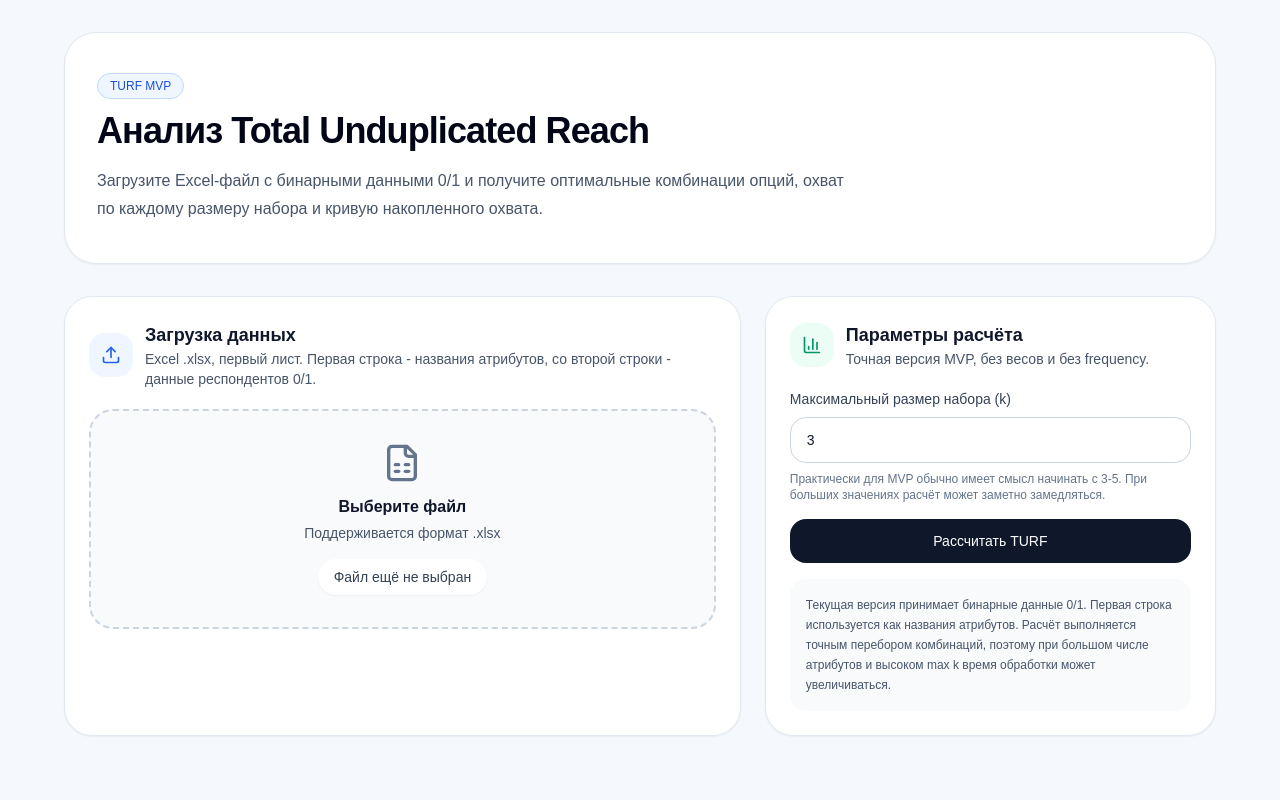
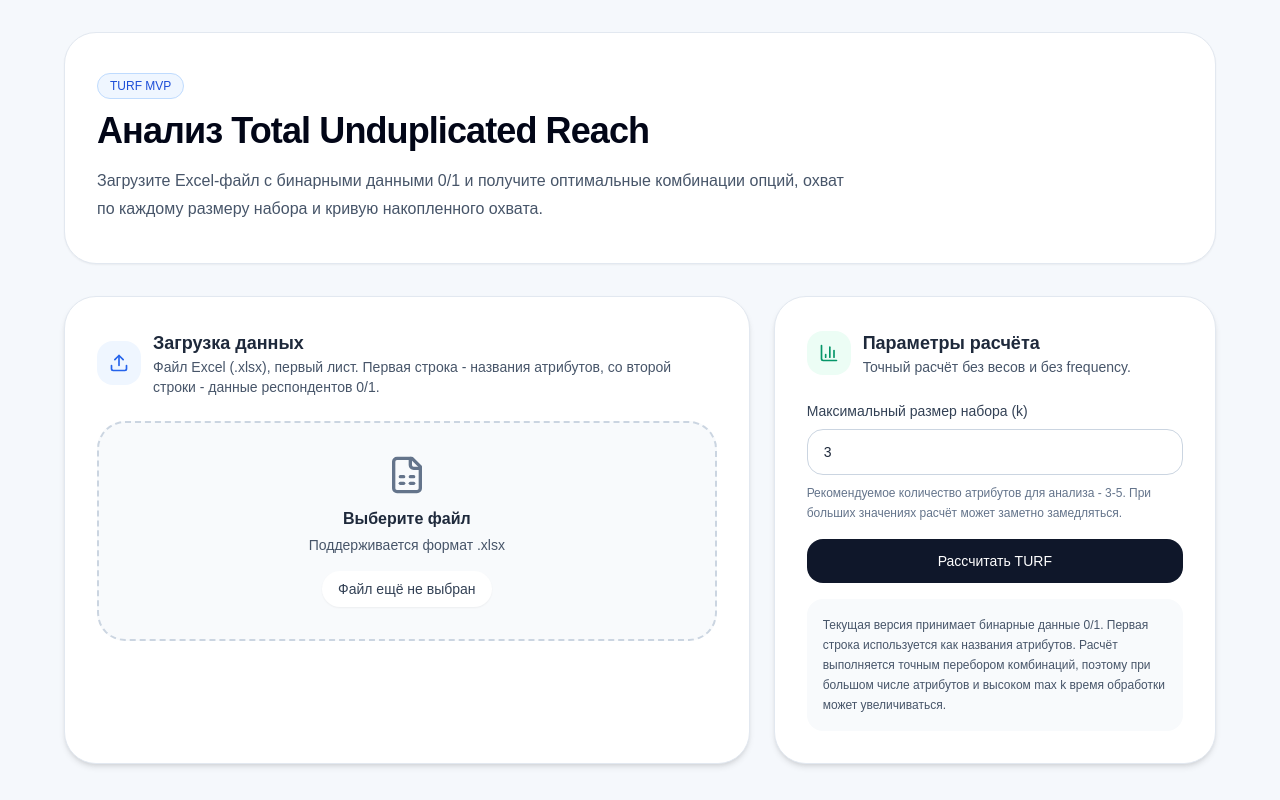
Before and after one commit to mavero1201/turf, a Next.js app: page / in a window 1280 px wide. Built offline with nearby package versions, Linux system fonts and the light colour scheme.

Commit message:
Update UploadPanel.tsx

```diff
--- a/components/UploadPanel.tsx
+++ b/components/UploadPanel.tsx
@@ -24,7 +24,7 @@ export default function UploadPanel() {
     setResult(null)
 
     if (!file) {
-      setError('Сначала загрузите .xlsx файл.')
+      setError('Сначала загрузите файл .xlsx.')
       return
     }
 
@@ -58,21 +58,21 @@ export default function UploadPanel() {
 
   return (
     <div className="space-y-8">
-      <form onSubmit={handleSubmit} className="grid gap-6 lg:grid-cols-[1.5fr_1fr]">
-        <div className="rounded-[28px] border border-slate-200 bg-white p-6 shadow-sm">
-          <div className="mb-5 flex items-center gap-3">
+      <form onSubmit={handleSubmit} className="grid gap-6 lg:grid-cols-[1.55fr_1fr]">
+        <div className="rounded-[32px] border border-slate-200 bg-white p-8 shadow-md">
+          <div className="mb-6 flex items-center gap-3">
             <div className="rounded-2xl bg-blue-50 p-3 text-blue-600">
               <Upload className="h-5 w-5" />
             </div>
             <div>
-              <h2 className="text-lg font-semibold text-slate-900">Загрузка данных</h2>
+              <h2 className="text-lg font-semibold text-slate-800">Загрузка данных</h2>
               <p className="text-sm text-slate-600">
-                Excel .xlsx, первый лист. Первая строка - названия атрибутов, со второй строки - данные респондентов 0/1.
+                Файл Excel (.xlsx), первый лист. Первая строка - названия атрибутов, со второй строки - данные респондентов 0/1.
               </p>
             </div>
           </div>
 
-          <label className="flex min-h-[180px] cursor-pointer flex-col items-center justify-center rounded-[24px] border-2 border-dashed border-slate-300 bg-slate-50 px-6 py-8 text-center transition hover:border-blue-400 hover:bg-blue-50/40">
+          <label className="flex min-h-[190px] cursor-pointer flex-col items-center justify-center rounded-[28px] border-2 border-dashed border-slate-300 bg-slate-50 px-6 py-8 text-center transition hover:border-blue-400 hover:bg-blue-50/40">
             <input
               type="file"
               accept={ACCEPT}
@@ -80,20 +80,25 @@ export default function UploadPanel() {
               onChange={(event) => setFile(event.target.files?.[0] ?? null)}
             />
             <FileSpreadsheet className="mb-3 h-10 w-10 text-slate-500" />
-            <div className="text-base font-semibold text-slate-900">Выберите файл</div>
+            <div className="text-base font-semibold text-slate-800">Выберите файл</div>
             <div className="mt-1 text-sm text-slate-600">Поддерживается формат .xlsx</div>
-            <div className="mt-4 rounded-full bg-white px-4 py-2 text-sm text-slate-700 shadow-sm">{fileLabel}</div>
+            <div
+              className="mt-4 max-w-full truncate rounded-full bg-white px-4 py-2 text-sm text-slate-700 shadow-sm"
+              title={fileLabel}
+            >
+              {fileLabel}
+            </div>
           </label>
         </div>
 
-        <div className="rounded-[28px] border border-slate-200 bg-white p-6 shadow-sm">
-          <div className="mb-5 flex items-center gap-3">
+        <div className="rounded-[32px] border border-slate-200 bg-white p-8 shadow-md">
+          <div className="mb-6 flex items-center gap-3">
             <div className="rounded-2xl bg-emerald-50 p-3 text-emerald-600">
               <BarChart3 className="h-5 w-5" />
             </div>
             <div>
-              <h2 className="text-lg font-semibold text-slate-900">Параметры расчёта</h2>
-              <p className="text-sm text-slate-600">Точная версия MVP, без весов и без frequency.</p>
+              <h2 className="text-lg font-semibold text-slate-800">Параметры расчёта</h2>
+              <p className="text-sm text-slate-600">Точный расчёт без весов и без frequency.</p>
             </div>
           </div>
 
@@ -108,10 +113,10 @@ export default function UploadPanel() {
                 min={1}
                 value={maxK}
                 onChange={(event) => setMaxK(Number(event.target.value) || 1)}
-                className="w-full rounded-2xl border border-slate-300 px-4 py-3 text-sm outline-none ring-0 transition focus:border-blue-500"
+                className="w-full rounded-2xl border border-slate-300 px-4 py-3 text-sm text-slate-800 outline-none transition focus:border-blue-500"
               />
-              <p className="mt-2 text-xs text-slate-500">
-                Практически для MVP обычно имеет смысл начинать с 3-5. При больших значениях расчёт может заметно замедляться.
+              <p className="mt-2 text-xs leading-5 text-slate-500">
+                Рекомендуемое количество атрибутов для анализа - 3-5. При больших значениях расчёт может заметно замедляться.
               </p>
             </div>
 
@@ -142,13 +147,13 @@ export default function UploadPanel() {
             <MetricCard label="Файл" value={result.meta.fileName ?? '-'} small />
           </section>
 
-          <section className="rounded-[28px] border border-slate-200 bg-white p-6 shadow-sm">
-            <h2 className="mb-4 text-lg font-semibold text-slate-900">Оптимальные комбинации по размеру набора</h2>
+          <section className="rounded-[32px] border border-slate-200 bg-white p-8 shadow-md">
+            <h2 className="mb-4 text-lg font-semibold text-slate-800">Оптимальные комбинации по размеру набора</h2>
             <ResultTable data={result} />
           </section>
 
-          <section className="rounded-[28px] border border-slate-200 bg-white p-6 shadow-sm">
-            <h2 className="mb-2 text-lg font-semibold text-slate-900">Кривая накопленного охвата</h2>
+          <section className="rounded-[32px] border border-slate-200 bg-white p-8 shadow-md">
+            <h2 className="mb-2 text-lg font-semibold text-slate-800">Кривая накопленного охвата</h2>
             <p className="mb-4 text-sm text-slate-600">
               График показывает максимальный уникальный охват для каждого размера оптимального набора.
             </p>
@@ -165,9 +170,9 @@ export default function UploadPanel() {
 
 function MetricCard({ label, value, small = false }: { label: string; value: string; small?: boolean }) {
   return (
-    <div className="rounded-[24px] border border-slate-200 bg-white p-5 shadow-sm">
+    <div className="rounded-[24px] border border-slate-200 bg-white p-5 shadow-md transition hover:shadow-lg">
       <div className="text-sm text-slate-500">{label}</div>
-      <div className={`mt-2 font-semibold text-slate-900 ${small ? 'text-base' : 'text-2xl'}`}>{value}</div>
+      <div className={`mt-2 font-semibold text-slate-800 ${small ? 'text-base break-all' : 'text-2xl'}`}>{value}</div>
     </div>
   )
 }
```
